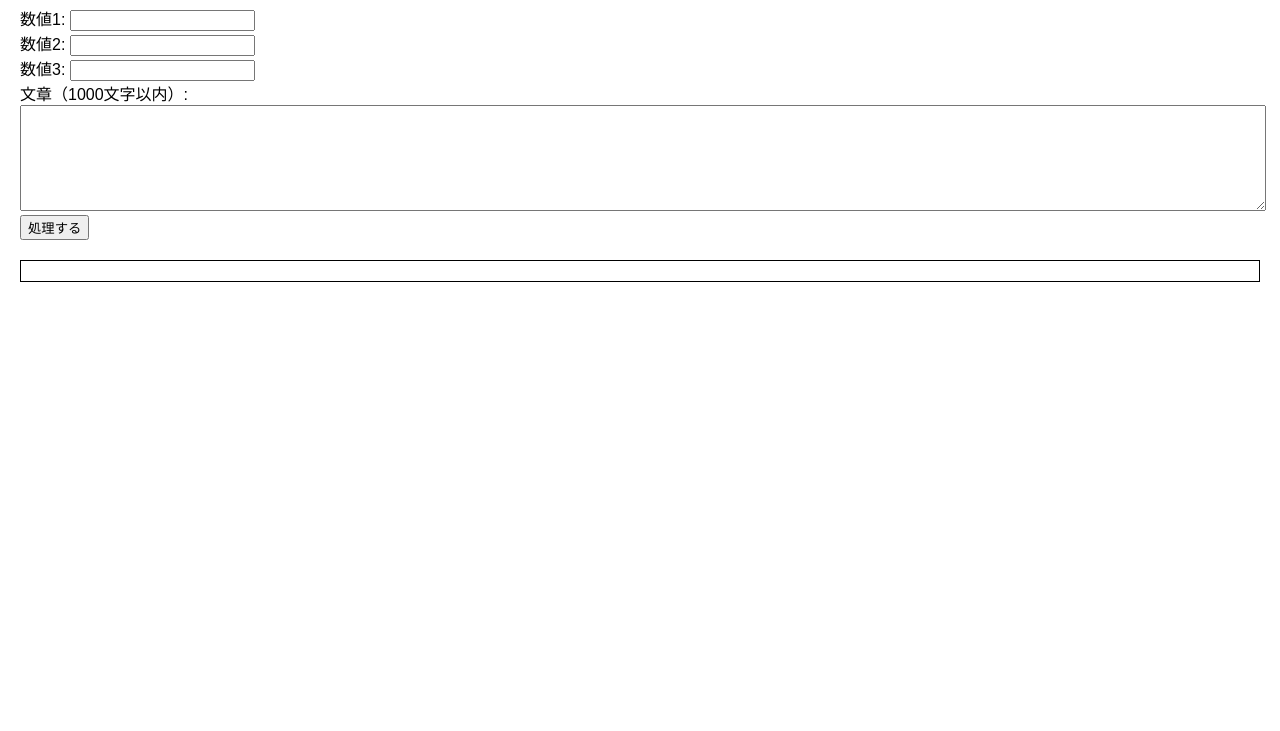
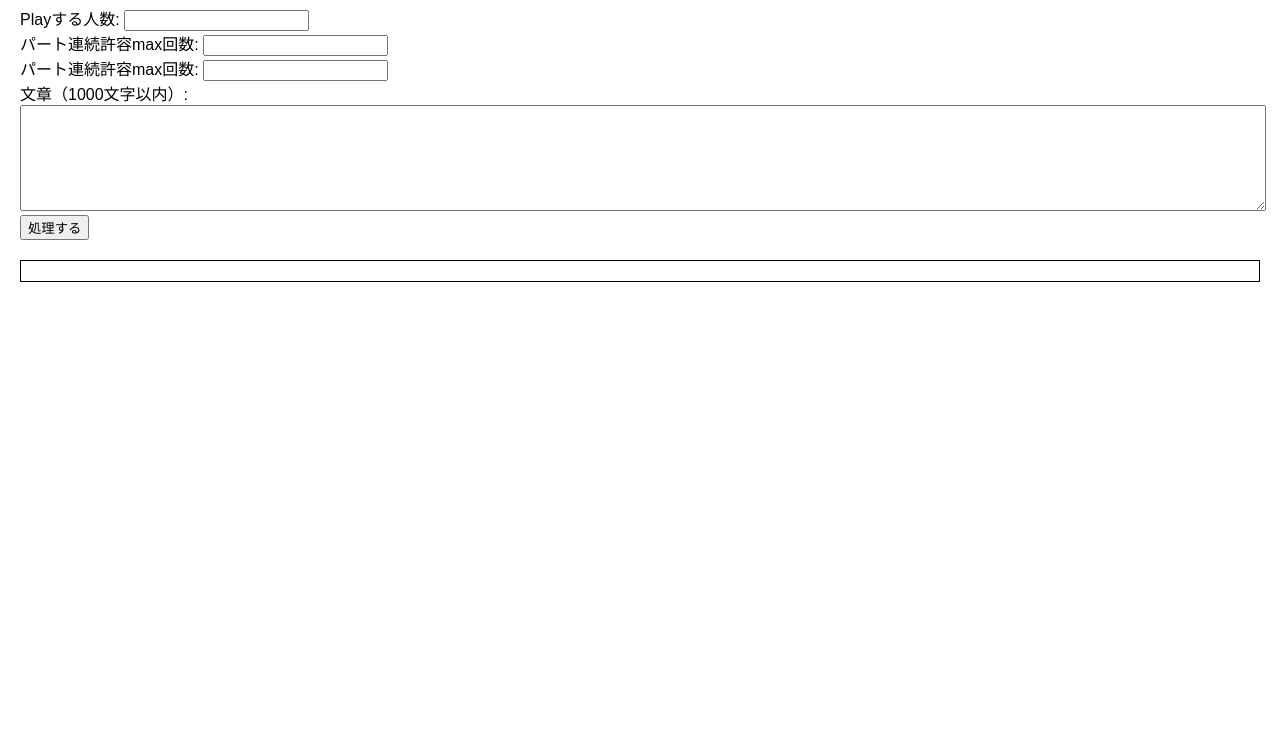
Before and after one commit to L1-JX-Diping/test-site, a plain HTML site: page index.html in a window 1280 px wide. Shown: the part 69-800 px from the top of the page. Drawn offline with Linux system fonts and the light colour scheme.

Commit message:
Update index.html

```diff
--- a/index.html
+++ b/index.html
@@ -13,9 +13,9 @@
 <body>
     <h2>文字列処理フォーム</h2>
     <form id="inputForm">
-        <label>数値1: <input type="number" id="num1"></label><br>
-        <label>数値2: <input type="number" id="num2"></label><br>
-        <label>数値3: <input type="number" id="num3"></label><br>
+        <label>Playする人数: <input type="number" id="num1"></label><br>
+        <label>パート連続許容max回数: <input type="number" id="num2"></label><br>
+        <label>パート連続許容max回数: <input type="number" id="num3"></label><br>
         <label>文章（1000文字以内）:</label><br>
         <textarea id="textInput" maxlength="1000"></textarea><br>
         <button type="button" onclick="processInput()">処理する</button>
```
